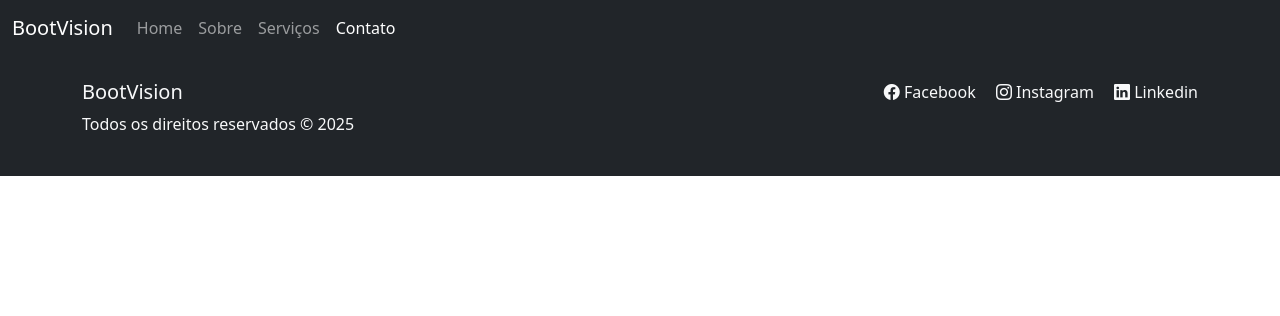
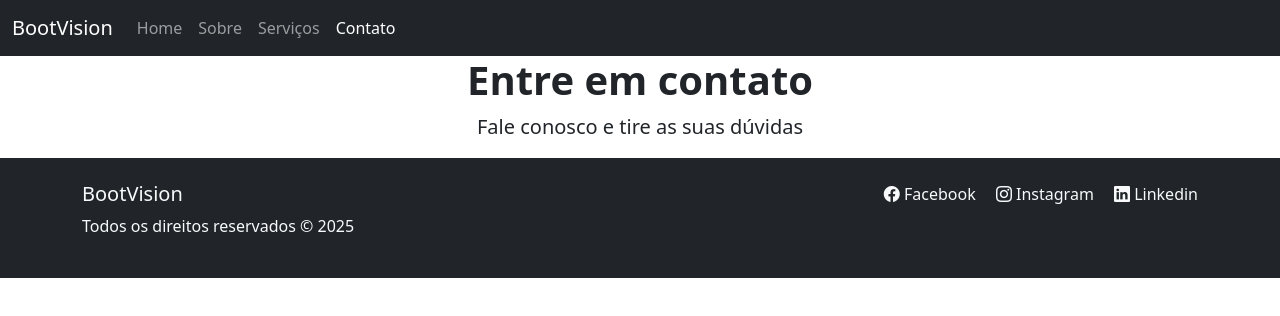
Before and after one commit to LidiaCosta/BootVision, a plain HTML site: page contato.html in a window 1280 px wide. Drawn offline with nearby package versions, Linux system fonts and the light colour scheme.

Commit message:
feat: cria a section hero da pagina contato

```diff
--- a/contato.html
+++ b/contato.html
@@ -39,6 +39,17 @@
     </header>
     <!-- Fim do Header -->
 
+        <!-- Hero -->
+        <section class="hero-contato">
+          <div class="hero-overlay d-flex align-items-center">
+            <div class="container text-center">
+              <h1 class="fw-bold">Entre em contato</h1>
+              <p class="lead">Fale conosco e tire as suas dúvidas</p>
+            </div>
+          </div>
+        </section>
+        <!-- Fim do Hero -->
+
 
     <!-- Footer -->
     <footer class="bg-dark text-light py-4">
```
